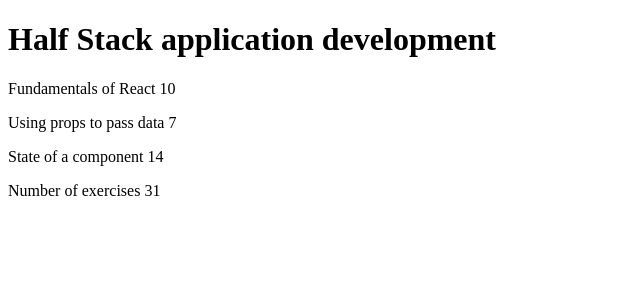
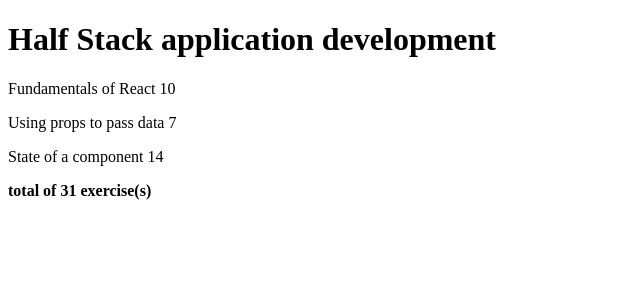
Before and after one commit to KMRNicholson/fullstackopen, a React (Create React App) app in the folder part2/courseinfo/: page / in a window 1280 px wide. Shown: the top 300 px of the page, without its empty margins (0-640 px from the left). Built offline with nearby package versions, Linux system fonts and the light colour scheme.

Commit message:
chore[2.2]: modify Total component text to match exercise

```diff
--- a/part2/courseinfo/src/App.js
+++ b/part2/courseinfo/src/App.js
@@ -13,9 +13,9 @@ const Content = ({parts}) => parts.map((element, index) =>
 )
 
 const Total = ({parts}) =>
-  <p>
-    Number of exercises {parts.map(part => part.exercises).reduce((sum, exercises) => sum + exercises, 0)}
-  </p>
+  <strong>
+    total of {parts.map(part => part.exercises).reduce((sum, exercises) => sum + exercises, 0)} exercise(s)
+  </strong>
 
 const Course = ({course}) =>
   <div>
```
